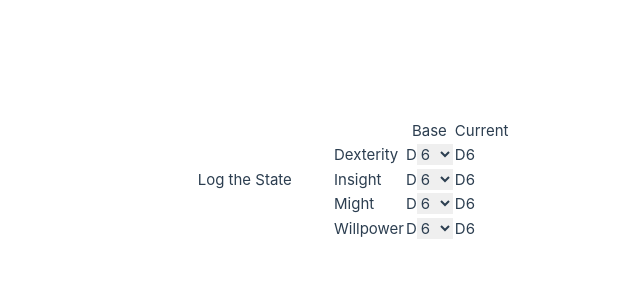
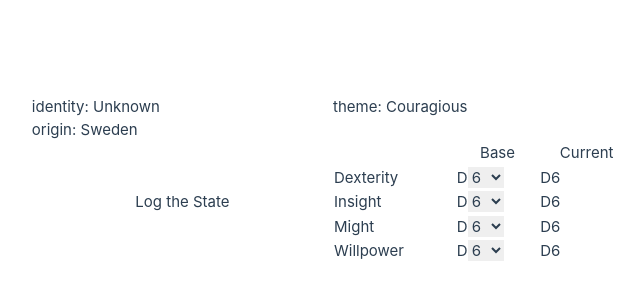
Before and after one commit to BanterTheGreat/fabula-ultima-builder, a Vue app: page / in a window 1280 px wide. Shown: the part 220-520 px from the top of the page, without its empty margins (307-951 px from the left). Built offline with nearby package versions, Linux system fonts and the light colour scheme.

Commit message:
Ugly first screen but displays what we worked on for now

```diff
--- a/src/App.vue
+++ b/src/App.vue
@@ -1,11 +1,13 @@
 <script setup lang="ts">
-import { RouterView } from 'vue-router'
-import UpdateInfo from './views/Update-Info.vue';
 import attributesVue from './views/attribute/attributes.vue';
 import LogStateVue from './views/Log-State.vue';
+import TraitInfoVue from './views/traits/Trait-info.vue';
 </script>
 
 <template>
+  <TraitInfoVue />
+
+  <br />
   <LogStateVue />
   <attributesVue />
 </template>
```
